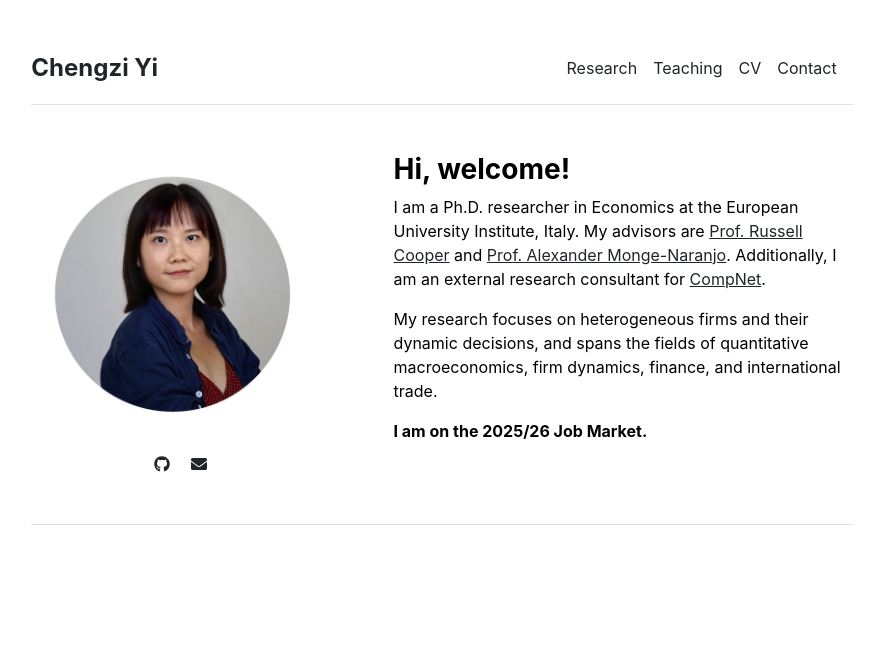
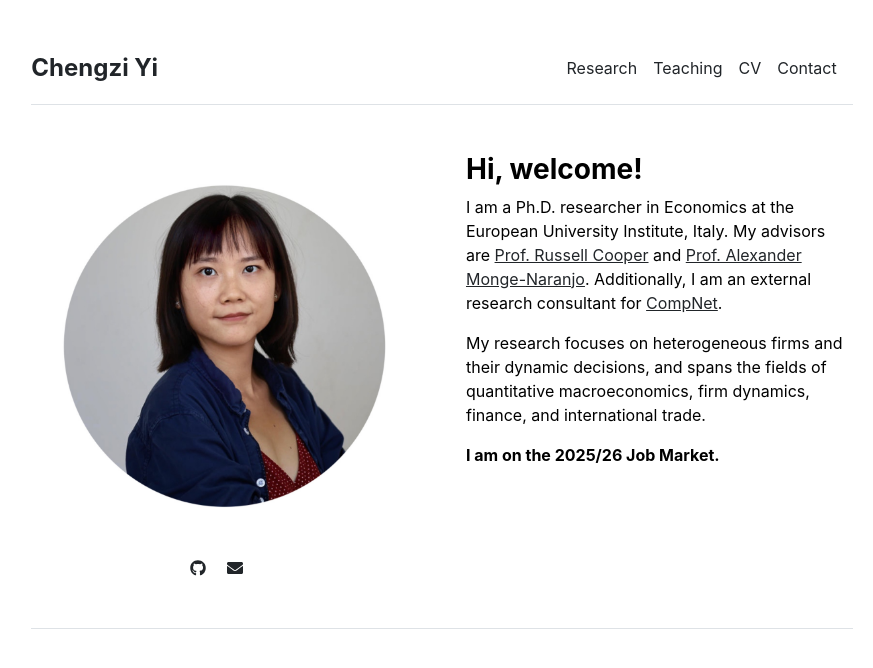
Before and after one commit to chengzi-yi/chengzi-yi.github.io, a Jekyll site: the page built from index.md, in a window 1280 px wide. Shown: the top 668 px of the page, without its empty margins (198-1071 px from the left). Built offline with Jekyll 4.4.1, drawn with Linux system fonts in a browser that asks for light colours.

Commit message:
update home layout

```diff
--- a/_layouts/home.html
+++ b/_layouts/home.html
@@ -3,8 +3,8 @@ layout: default
 ---
 
 <div class="row g-5 mb-5">
-  <div class="col-md-5">
-    <img src="{{ site.github.url }}/assets/img/profile.jpg" alt="Home" class="img-fluid" width="90%">
+  <div class="col-md-6">
+    <img src="{{ site.github.url }}/assets/img/profile.jpg" alt="Home" class="img-fluid" width="100%">
     <div class="mt-3 text-center home-social">
       {% for item in site.data.settings.social %}
       {% assign style = item.style | default: 'fab' %}
@@ -16,7 +16,7 @@ layout: default
     </div>
   </div>
 
-  <div class="col-md-7">
+  <div class="col-md-6">
     <h3 class="fw-bold">Hi, welcome!</h3>
     {{ content }}
   </div>
```
